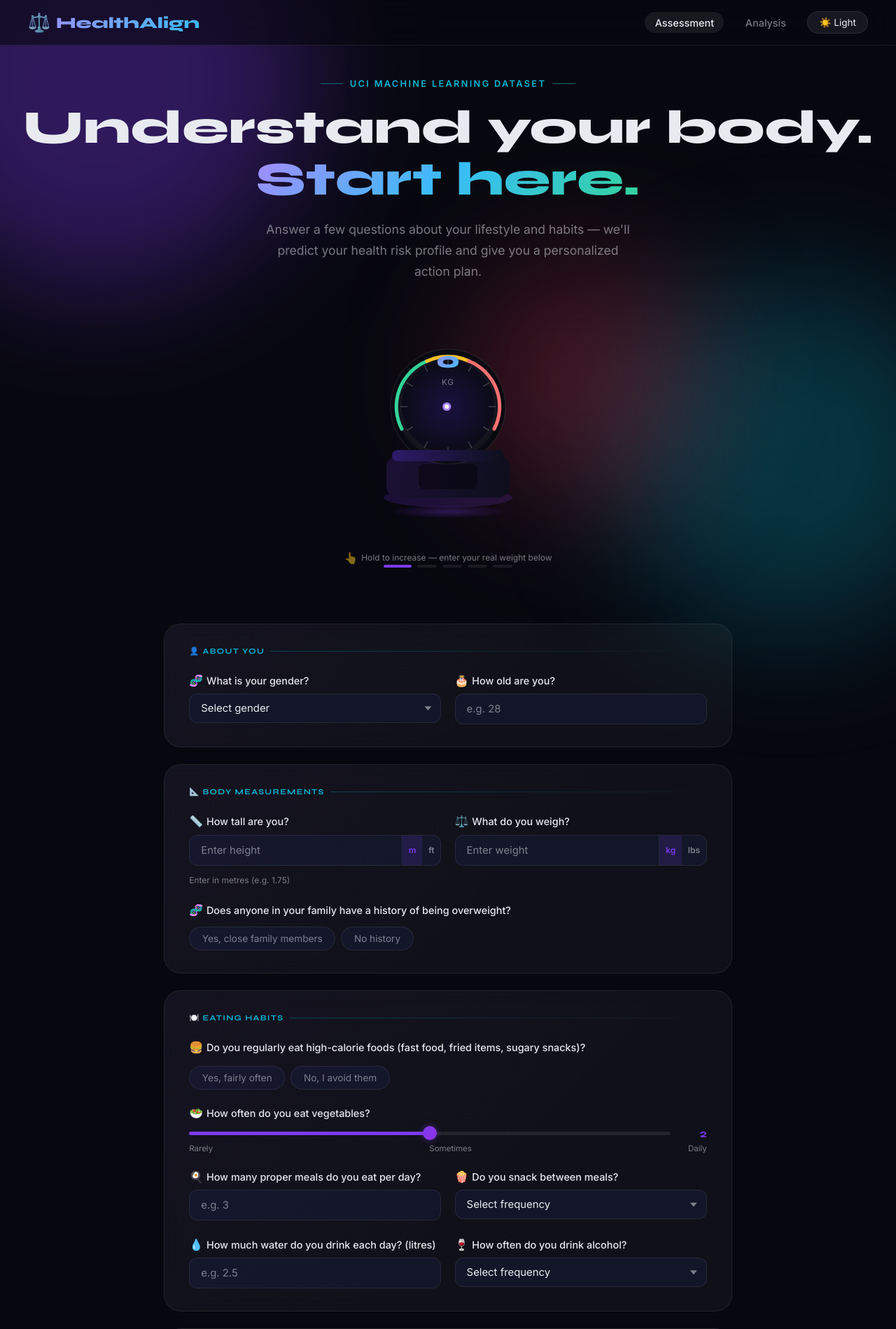
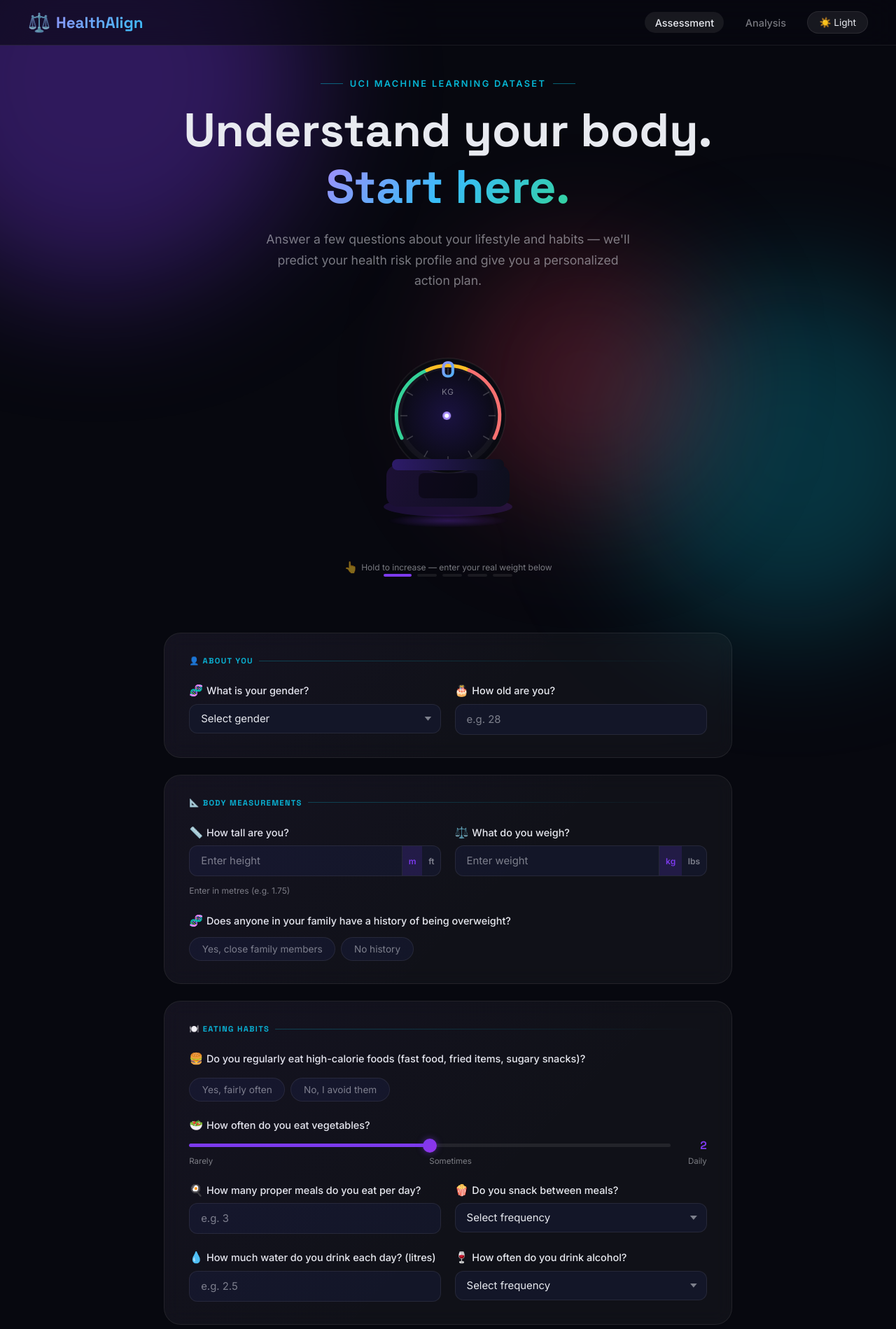
Before and after one commit to avvnipillai/Obesity_Levels, a Flask app: page / in a window 1280 px wide. Shown: the top 1899 px of the page at 70% size. Run offline with Flask 3, Linux system fonts and the light colour scheme.

Commit message:
Update index.html

```diff
--- a/templates/index.html
+++ b/templates/index.html
@@ -5,7 +5,7 @@
 <meta name="viewport" content="width=device-width,initial-scale=1.0"/>
 <title>HealthAlign — Know Your Body</title>
 <link rel="preconnect" href="https://fonts.googleapis.com"/>
-<link href="https://fonts.googleapis.com/css2?family=Syne:wght@400;600;700;800&family=Inter:wght@300;400;500;600&display=swap" rel="stylesheet"/>
+<link href="https://fonts.googleapis.com/css2?family=Space+Grotesk:wght@400;500;600;700&family=Inter:wght@300;400;500;600&display=swap" rel="stylesheet"/>
 <style>
 /* ═══════════════════════════════════════════════════
    DESIGN TOKENS
@@ -34,7 +34,7 @@
   --r3:        12px;
   --ease:      cubic-bezier(0.16,1,0.3,1);
 
-  --font-head: 'Syne', sans-serif;
+  --font-head: 'Space Grotesk', sans-serif;
   --font-body: 'Inter', sans-serif;
 }
 [data-theme="light"] {
@@ -89,7 +89,7 @@ body{
 }
 [data-theme="light"] .nav{background:rgba(240,242,255,0.7)}
 .nav-logo{
-  font-family:var(--font-head);font-weight:800;font-size:1.4rem;
+  font-family:var(--font-head);font-weight:700;font-size:1.4rem;
   background:linear-gradient(135deg,#a78bfa,#38bdf8);
   -webkit-background-clip:text;-webkit-text-fill-color:transparent;background-clip:text;
   display:flex;align-items:center;gap:.5rem;
@@ -124,8 +124,8 @@ body{
   content:'';width:32px;height:1px;background:var(--accent2);opacity:.5;
 }
 .hero-title{
-  font-family:var(--font-head);font-weight:800;
-  font-size:clamp(2.5rem,6vw,4.2rem);line-height:1.1;
+  font-family:var(--font-head);font-weight:700;
+  font-size:clamp(2.5rem,6vw,4.2rem);line-height:1.2;
   margin-bottom:1.2rem;
 }
 .hero-title .gr{
@@ -156,7 +156,7 @@ body{
   text-align:center;pointer-events:none;
 }
 .scale-kg{
-  font-family:var(--font-head);font-weight:800;font-size:2rem;
+  font-family:var(--font-head);font-weight:700;font-size:2rem;
   background:linear-gradient(135deg,#a78bfa,#38bdf8);
   -webkit-background-clip:text;-webkit-text-fill-color:transparent;background-clip:text;
   display:block;transition:all .2s;
```
